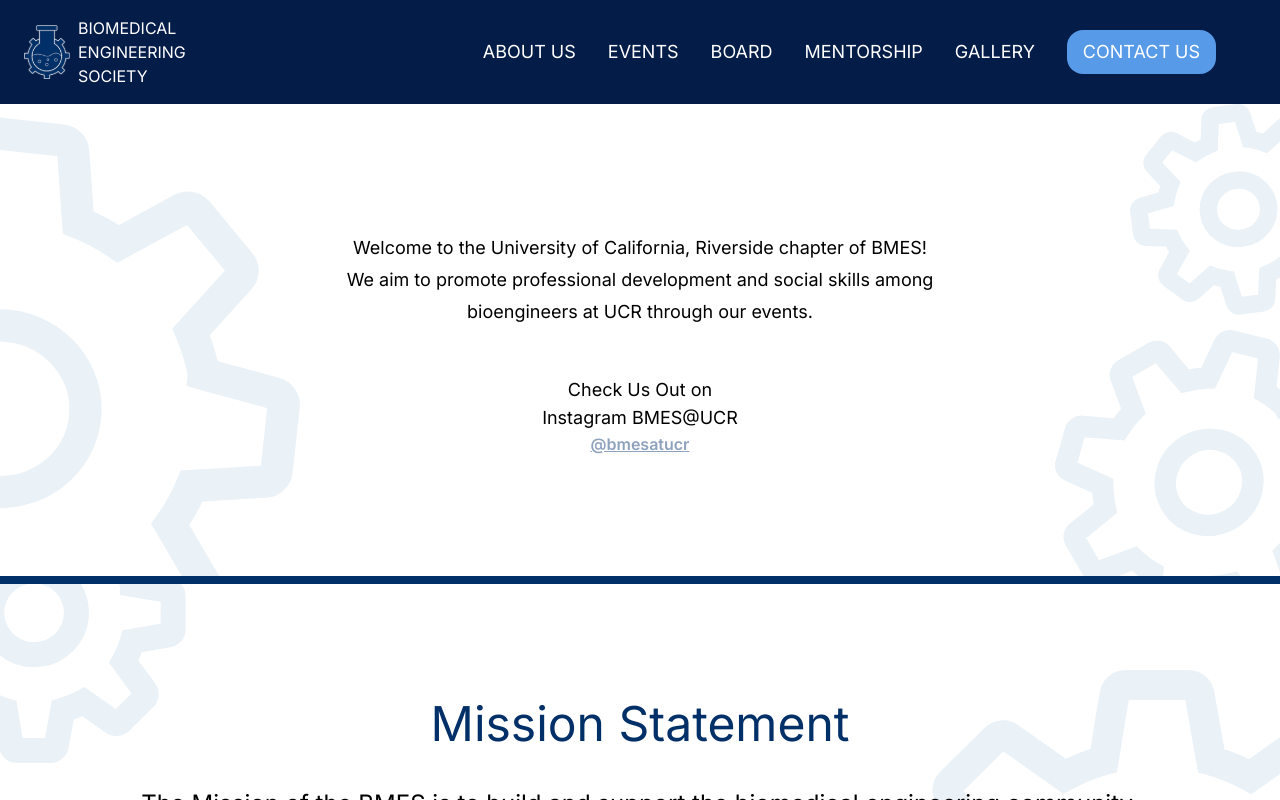
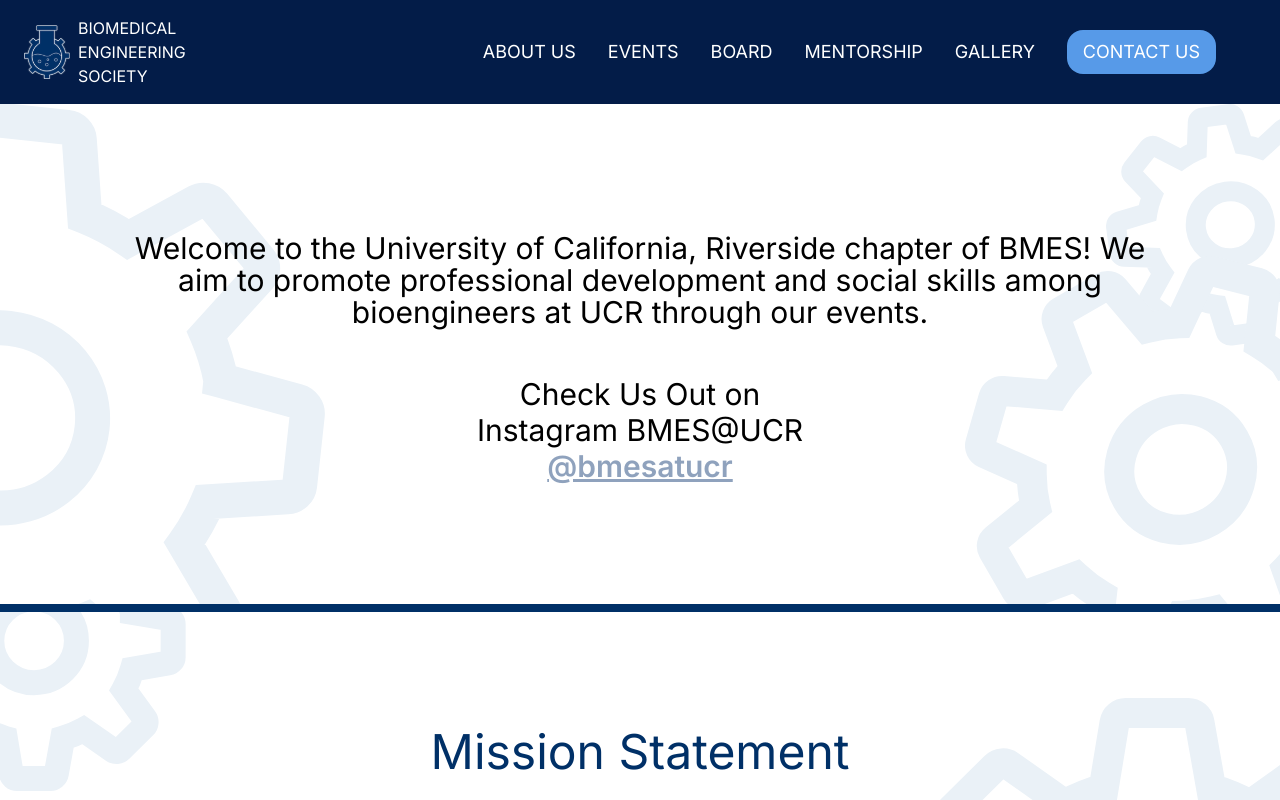
Before and after one commit to acm-ucr/bmes-website, a Next.js app: page / in a window 1280 px wide. Shown: the top 800 px of the page. Built offline with nearby package versions, Linux system fonts and the light colour scheme.

Commit message:
made changes

```diff
--- a/src/components/home/Landing.tsx
+++ b/src/components/home/Landing.tsx
@@ -1,4 +1,5 @@
 import Image from "next/image";
+import Link from "next/link";
 
 import GearBottomRight from "@/public/gears/bottomRightGear.svg";
 import GearTopRight from "@/public/gears/topRightGear.svg";
@@ -10,44 +11,37 @@ const Landing = () => {
       <Image
         src={GearLeft}
         alt="Decorative gear on the left side"
-        width={300}
-        height={300}
         className="pointer-events-none absolute -bottom-[50px] left-[0px] z-0"
       />
       <Image
         src={GearTopRight}
         alt="Decorative gear on the top right side"
-        width={165}
-        height={165}
         className="pointer-events-none absolute -top-[0px] -right-[15px] z-0"
       />
       <Image
         src={GearBottomRight}
         alt="Decorative gear on the bottom right side"
-        width={225}
-        height={225}
         className="pointer-events-none absolute right-[0px] bottom-[0px] z-0"
       />
 
-      <p className="z-10 max-w-3xl text-lg leading-8 text-black">
-        Welcome to the University of California, Riverside chapter of BMES!{" "}
-        <br /> We aim to promote professional development and social skills
-        among
-        <br /> bioengineers at UCR through our events.
+      <p className="z-10 max-w-5xl text-3xl leading-8 text-black">
+        Welcome to the University of California, Riverside chapter of BMES! We
+        aim to promote professional development and social skills among
+        bioengineers at UCR through our events.
       </p>
 
       <div className="z-10 mt-12">
-        <p className="text-lg text-black">
+        <p className="text-3xl text-black">
           Check Us Out on <br /> Instagram BMES@UCR
         </p>
-        <a
+        <Link
           href="https://www.instagram.com/bmesatucr"
           target="_blank"
           rel="noopener noreferrer"
-          className="text-bmes-gray-100 font-semibold underline"
+          className="text-bmes-gray-100 text-3xl font-semibold underline"
         >
           @bmesatucr
-        </a>
+        </Link>
       </div>
 
       <div className="bg-bmes-blue-200 absolute bottom-0 left-0 h-2 w-full" />
@@ -56,3 +50,5 @@ const Landing = () => {
 };
 
 export default Landing;
+
+//ask how pages are formatted, are they wrong? also about sizing of gears
```
